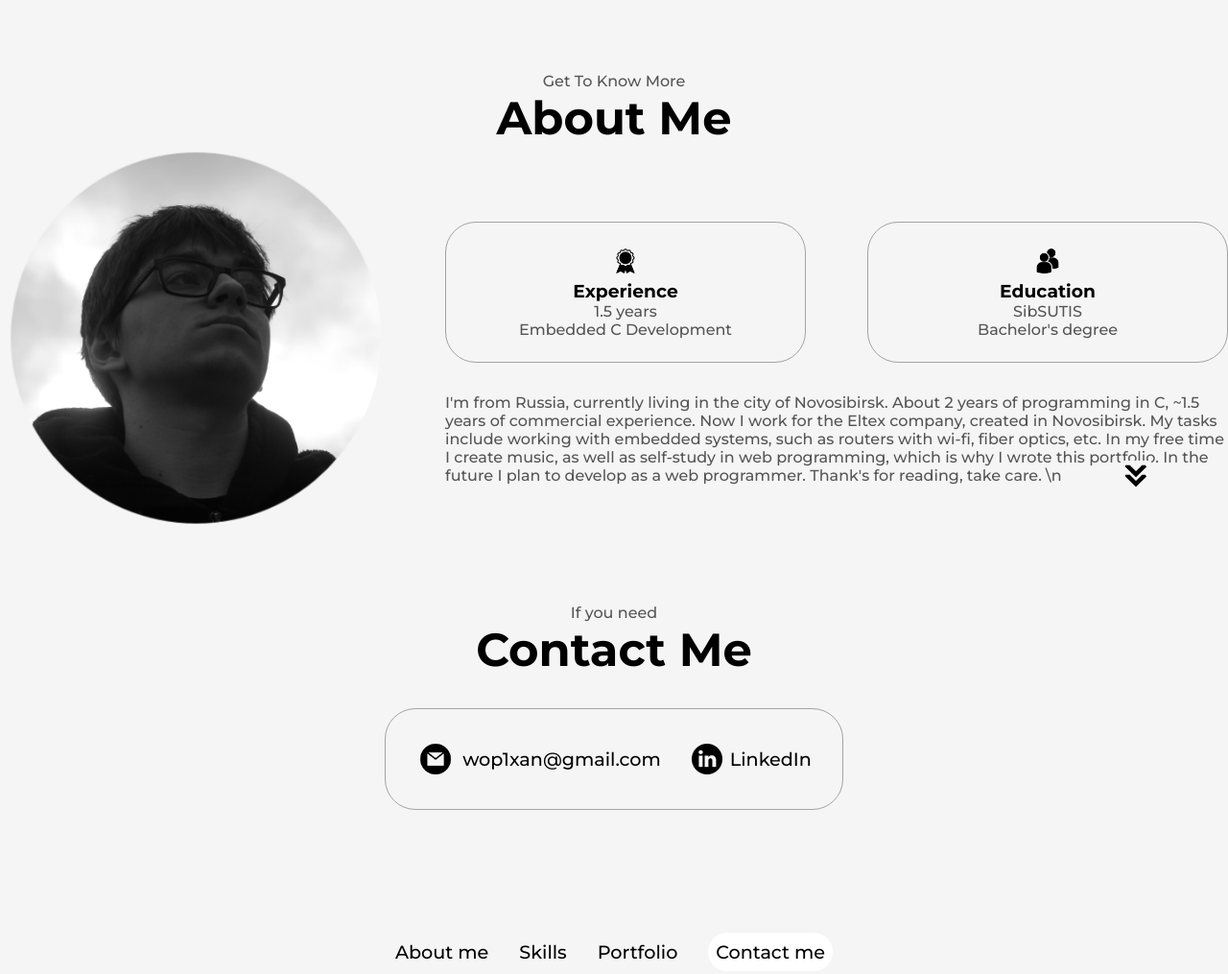
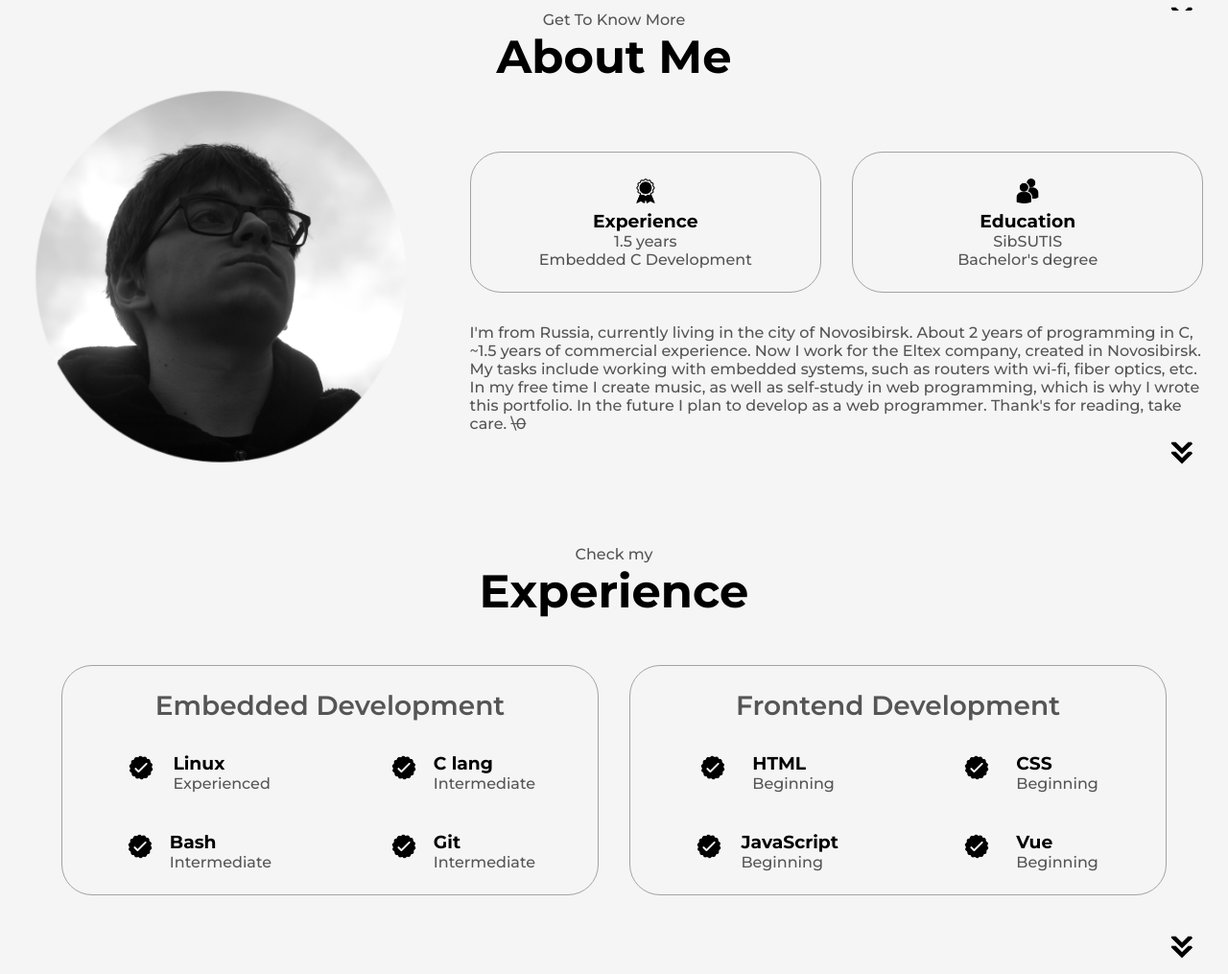
Before and after one commit to Alehanter337/alehanter337.github.io, a plain HTML site: page index.html in a window 1280 px wide. Shown: the part 765-1780 px from the top of the page at 96% size. Drawn offline with Linux system fonts and the light colour scheme.

Commit message:
Add experience section, fix some mobile navigation issues

```diff
--- a/index.html
+++ b/index.html
@@ -16,7 +16,7 @@
     <div class="links">
       <ul class="nav-links">
         <li><a href="#about">About me</a></li>
-        <li><a href="#skills">Skills</a></li>
+        <li><a href="#experience">Skills</a></li>
         <li><a href="#portfolio">Portfolio</a></li>
         <li><a class="round" href="#contact">Contact me</a></li>
       </ul>
@@ -49,8 +49,7 @@
       <div class="btn-container">
         <button class="btn btn-color-2" onclick="window.open('./assets/resume_example.pdf')">Download CV
         </button>
-
-        <button class="btn btn-color-1" onclick="location.href('./#contact')">Contact Info
+        <button class="btn btn-color-1" onclick="location.href = '#contact'">Contact Info
         </button>
       </div>
       <div id="socials-container">
@@ -59,8 +58,8 @@
         <img src="./assets/github.png" alt="My GitHub Profile" class="icon"
           onclick="window.open('https://github.com/Alehanter337')">
       </div>
-
     </div>
+    <img src="./assets/arrow.png" alt="Arrow Icon" class="icon arrow" onclick="location.href='#about'">
   </section>
 
   <section id="about">
@@ -77,7 +76,6 @@
             <h3>Experience</h3>
             <p>1.5 years <br />Embedded C Development </p>
           </div>
-          <br>
           <div class="details-container">
             <img src="assets/education.png" alt="Education Icon" class="icon" />
             <h3>Education</h3>
@@ -90,12 +88,89 @@
             Now I work for the Eltex company, created in Novosibirsk.
             My tasks include working with embedded systems, such as routers with wi-fi, fiber optics, etc.
             In my free time I create music, as well as self-study in web programming, which is why I wrote this portfolio.
-            In the future I plan to develop as a web programmer. Thank's for reading, take care. \n</p>
+            In the future I plan to develop as a web programmer. Thank's for reading, take care. <s>\0</s></p>
+        </div>
+        <img src="./assets/arrow.png" alt="Arrow Icon" class="icon arrow" onclick="location.href='#experience'">
+      </div>
+    </div>
+  </section>
+<section id="experience">
+  <p class="section__text__p1">Check my</p>
+  <h1 class="title title-exprerience">Experience</h1>
+  <div class="experience-details-container">
+    <div class="about-containers">
+      <div class="details-container">
+        <h2 class="experience-sub-title">Embedded Development</h2>
+        <div class="article-container">
+          <article>
+            <img src="assets/checkmark.png" alt="experience icon" class="icon">
+            <div>
+              <h3>Linux</h3>
+              <p>Experienced</p>
+            </div>
+          </article>
+          <article>
+            <img src="assets/checkmark.png" alt="experience icon" class="icon">
+            <div>
+              <h3>C lang</h3>
+              <p>Intermediate</p>
+            </div>
+          </article>
+          <article>
+            <img src="assets/checkmark.png" alt="experience icon" class="icon">
+            <div>
+              <h3>Bash</h3>
+              <p>Intermediate</p>
+            </div>
+          </article>
+          <article>
+            <img src="assets/checkmark.png" alt="experience icon" class="icon">
+            <div>
+              <h3>Git</h3>
+              <p>Intermediate</p>
+            </div>
+          </article>
+        </div>
+      </div>
+      <div class="details-container">
+        <h2 class="experience-sub-title">Frontend Development</h2>
+        <div class="article-container">
+          <article>
+            <img src="assets/checkmark.png" alt="experience icon" class="icon">
+            <div>
+              <h3>HTML</h3>
+              <p>Beginning</p>
+            </div>
+          </article>
+          <article>
+            <img src="assets/checkmark.png" alt="experience icon" class="icon">
+            <div>
+              <h3>CSS</h3>
+              <p>Beginning</p>
+            </div>
+          </article>
+          <article>
+            <img src="assets/checkmark.png" alt="experience icon" class="icon">
+            <div>
+              <h3>JavaScript</h3>
+              <p>Beginning</p>
+            </div>
+          </article>
+          <article>
+            <img src="assets/checkmark.png" alt="experience icon" class="icon">
+            <div>
+              <h3>Vue</h3>
+              <p>Beginning</p>
+            </div>
+          </article>
         </div>
       </div>
     </div>
-    <img src="./assets/arrow.png" alt="Arrow Icon" class="icon arrow" onclick="location.href='#contact'">
-  </section>
+  </div>
+  <br><br>
+  <img src="./assets/arrow.png" alt="Arrow Icon" class="icon arrow" onclick="location.href='#contact'">
+</section>
+
   <section id="contact">
     <p class="section__text__p1">If you need</p>
     <h1 class="title">Contact Me</h1>
@@ -115,7 +190,7 @@
       <div class="nav-links-contaioner">
         <ul class="nav-links">
           <li><a href="#about">About me</a></li>
-          <li><a href="#skills">Skills</a></li>
+          <li><a href="#experience">Skills</a></li>
           <li><a href="#portfolio">Portfolio</a></li>
           <li><a class="round" href="#contact">Contact me</a></li>
         </ul>
--- a/mediaquaries.css
+++ b/mediaquaries.css
@@ -1,6 +1,6 @@
 @media screen and (max-width: 1400px) {
     #profile {
-        height: 83vh;
+        height: 75vh;
         margin-bottom: 6rem;
     }
 
@@ -48,10 +48,7 @@
     .about-containers {
         margin-top: 0;
     }
-/*
-    .round {
-        display: none;
-    } */
+
 }
 
 @media screen and (max-width: 600px) {
@@ -60,7 +57,7 @@
     }
 
     #profile {
-        height: 60vh;
+        height: 550px;
         margin-bottom: 0;
     }
 
@@ -84,6 +81,14 @@
 
     .contact-info-container p, .nav-links li a {
         font-size: 1.2rem;
+    }
+
+    .experience-sub-title {
+        font-size: 1.25rem;
+    }
+
+    .section__text__p2 {
+        font-size: 1rem;
     }
 
     .logo {
--- a/style.css
+++ b/style.css
@@ -176,6 +176,7 @@ a:hover {
 
 .section-container {
     display: flex;
+    margin: 0 2%;
 }
 
 /* PROFILE SECTION */
@@ -280,6 +281,7 @@ a:hover {
 
 #about {
     position: relative;
+    margin-bottom: 5rem;
 }
 
 .about-containers {
@@ -305,8 +307,8 @@ a:hover {
 
 .arrow {
     position: absolute; /* not relative at all */
-    right: 5rem;
-    bottom: 2.5rem;
+    right: 2rem;
+    bottom: 0rem;
 }
 
 .details-container {
@@ -327,6 +329,51 @@ a:hover {
     height: 400px;
     width: 400px;
     margin: auto 0;
+}
+
+
+/* EXPERIENCE */
+#experience {
+    position: relative;
+}
+
+.title-exprerience {
+    margin-bottom: 1rem;
+}
+
+.experience-sub-title {
+    color: rgb(85, 85, 85);
+    margin: 0 10%;
+    font-weight: 600;
+    font-size: 1.75rem;
+    margin-bottom: 2rem;
+}
+
+.experience-details-container {
+    margin: 0 5%;
+    display: flex;
+    justify-content: center;
+    flex-direction: column;
+}
+
+.article-container {
+    display: flex;
+    text-align: initial;
+    flex-wrap: wrap;
+    flex-direction: row;
+    gap: 2.5rem;
+    justify-content: space-around;
+}
+
+article {
+    display: flex;
+    width: 10rem;
+    justify-content: space-around;
+    gap: 0.5rem;
+}
+
+article .icon {
+    cursor: default;
 }
 
 
```
Also changed, not shown: 1 other file.
